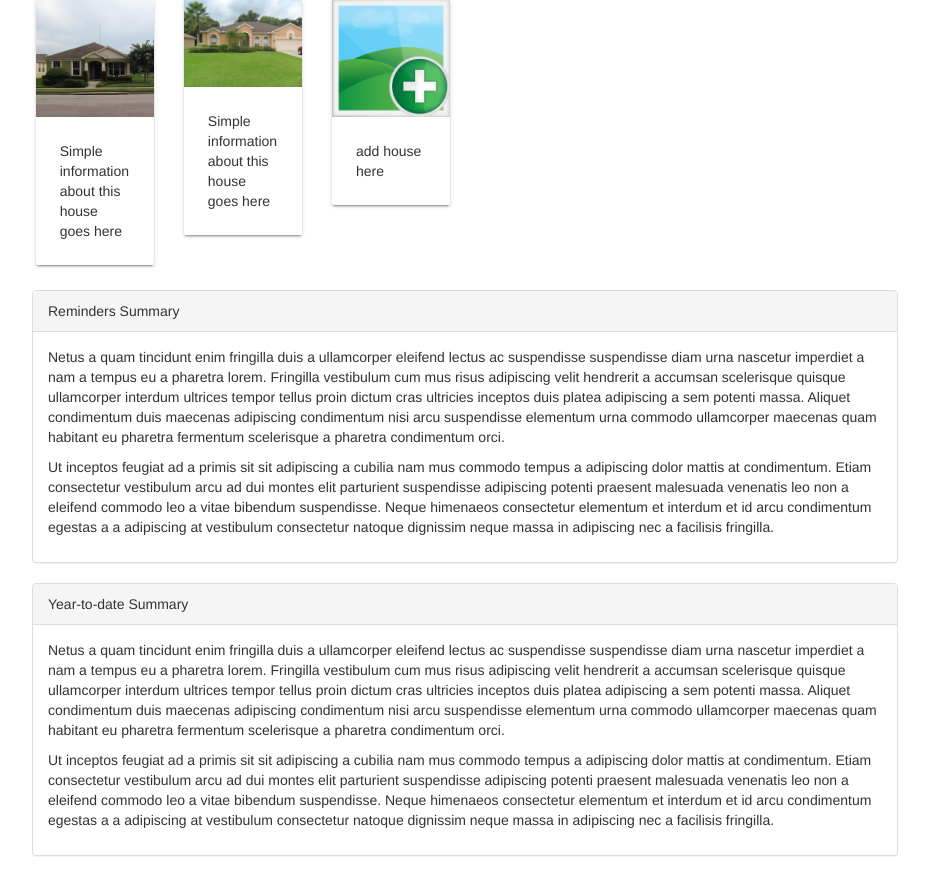
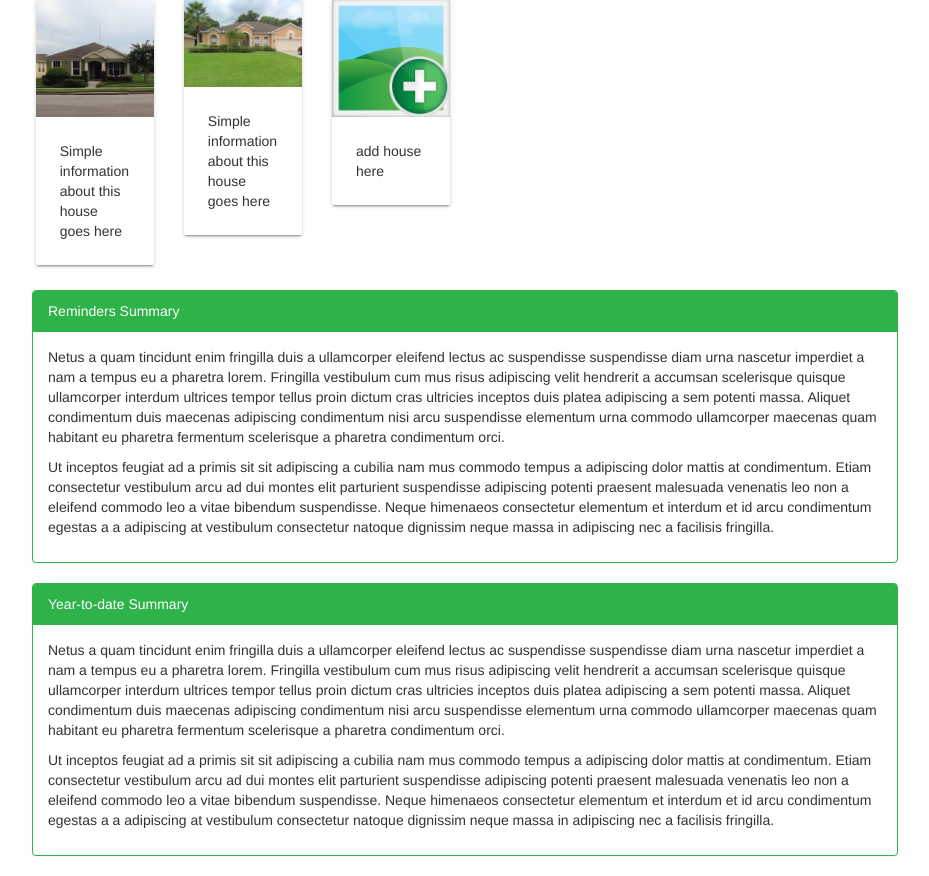
Before and after one commit to rgtalbot/rentaldashpro, a PHP site: page / in a window 1280 px wide. Shown: the part 129-1005 px from the top of the page, without its empty margins (175-1104 px from the left). Run offline with PHP 8.4, Linux system fonts and the light colour scheme; some libraries are stand-ins or nearby versions.

Commit message:
basic layout for main dashboard started

```diff
--- a/assets/css/style.css
+++ b/assets/css/style.css
@@ -27,3 +27,12 @@ nav {
 #archivedButton {
     background-color: #8c8c8c;
 }
+
+.panel-heading {
+    background-color: #2db34a;
+    color: white;
+}
+
+.panel {
+    border: 1px solid #2db34a;
+}
--- a/index.html
+++ b/index.html
@@ -74,7 +74,7 @@
             </div>
         </div>
     </div>
-    <div class="panel panel-default">
+    <div class="panel">
         <div class="panel-heading">Reminders Summary</div>
         <div class="panel-body">
             <p>Netus a quam tincidunt enim fringilla duis a ullamcorper eleifend lectus ac suspendisse suspendisse diam urna nascetur imperdiet a nam a tempus eu a pharetra lorem. Fringilla vestibulum cum mus risus adipiscing velit hendrerit a accumsan scelerisque quisque ullamcorper interdum ultrices tempor tellus proin dictum cras ultricies inceptos duis platea adipiscing a sem potenti massa. Aliquet condimentum duis maecenas adipiscing condimentum nisi arcu suspendisse elementum urna commodo ullamcorper maecenas quam habitant eu pharetra fermentum scelerisque a pharetra condimentum orci.</p>
@@ -82,7 +82,7 @@
            <p>Ut inceptos feugiat ad a primis sit sit adipiscing a cubilia nam mus commodo tempus a adipiscing dolor mattis at condimentum. Etiam consectetur vestibulum arcu ad dui montes elit parturient suspendisse adipiscing potenti praesent malesuada venenatis leo non a eleifend commodo leo a vitae bibendum suspendisse. Neque himenaeos consectetur elementum et interdum et id arcu condimentum egestas a a adipiscing at vestibulum consectetur natoque dignissim neque massa in adipiscing nec a facilisis fringilla.</p>
         </div>
     </div>
-    <div class="panel panel-default">
+    <div class="panel">
         <div class="panel-heading">Year-to-date Summary</div>
         <div class="panel-body">
             <p>Netus a quam tincidunt enim fringilla duis a ullamcorper eleifend lectus ac suspendisse suspendisse diam urna nascetur imperdiet a nam a tempus eu a pharetra lorem. Fringilla vestibulum cum mus risus adipiscing velit hendrerit a accumsan scelerisque quisque ullamcorper interdum ultrices tempor tellus proin dictum cras ultricies inceptos duis platea adipiscing a sem potenti massa. Aliquet condimentum duis maecenas adipiscing condimentum nisi arcu suspendisse elementum urna commodo ullamcorper maecenas quam habitant eu pharetra fermentum scelerisque a pharetra condimentum orci.</p>
```
